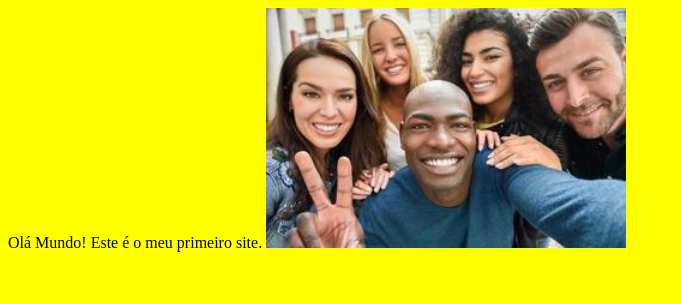
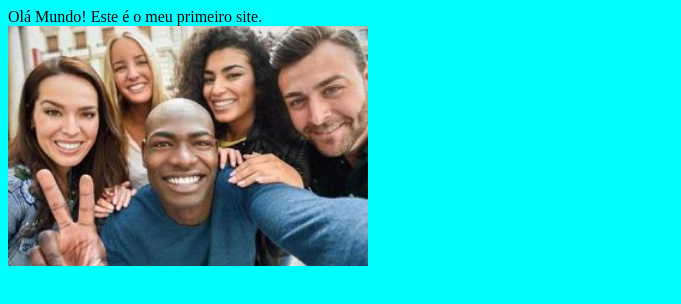
Before and after one commit to luancarvalh-o/ProjetoWeb1, a plain HTML site: page index.html in a window 1280 px wide. Shown: the whole page, without its empty margins (0-681 px from the left). Drawn offline with Linux system fonts and the light colour scheme.

Commit message:
Segunda versão do site

```diff
--- a/index.html
+++ b/index.html
@@ -7,7 +7,7 @@
     <link rel="stylesheet" href="style.css">
 </head>
 <body>
-    Olá Mundo! Este é o meu primeiro site.
+    Olá Mundo! Este é o meu primeiro site.<br>
     <img src="pessoas.jpg"alt="" width="360px"
     >
 </body>
--- a/style.css
+++ b/style.css
@@ -1,3 +1,3 @@
 body {
-    background-color: yellow;
+    background-color: cyan;
 }
```
